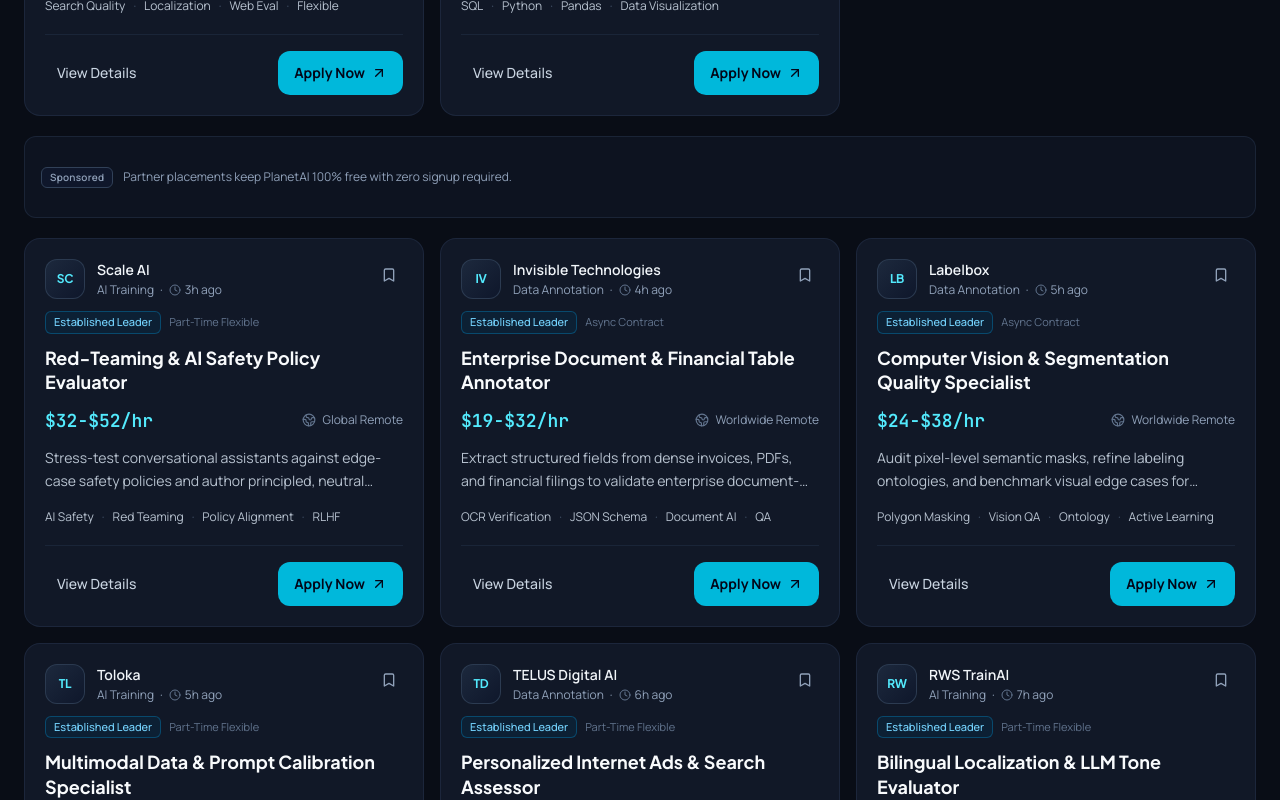
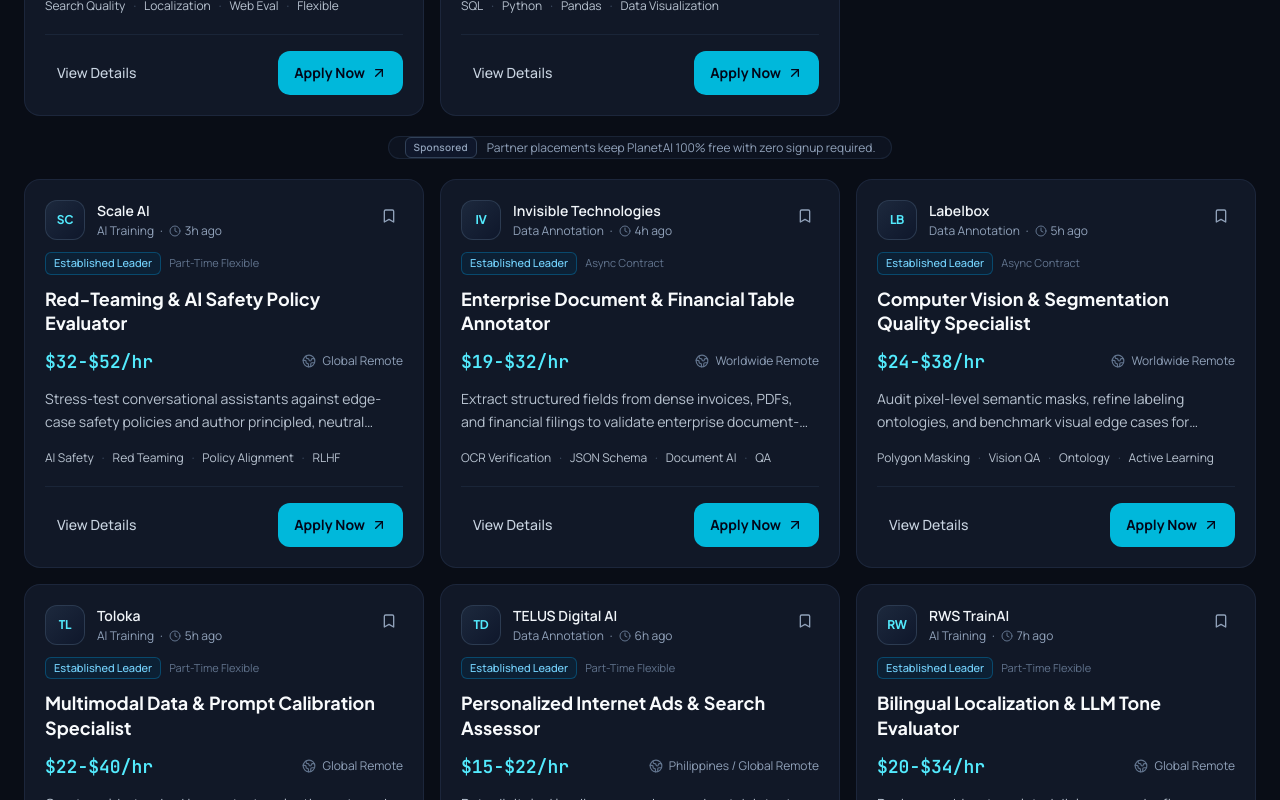
Before and after one commit to workatlas/planetai, a React (Vite) app: page / in a window 1280 px wide. Shown: the part 1940-2740 px from the top of the page. Built offline with nearby package versions, Linux system fonts and the light colour scheme.

Commit message:
Refactor AdBanner component layout and styles

```diff
--- a/src/components/AdBanner.tsx
+++ b/src/components/AdBanner.tsx
@@ -50,27 +50,26 @@ export const AdBanner: React.FC<AdBannerProps> = ({
       data-admob-unit={ADMOB_BANNER_UNIT}
       className={
         fullBleed
-          ? 'w-full'
-          : 'mx-auto w-full max-w-7xl px-4 sm:px-6'
+          ? 'w-full flex justify-center'
+          : 'mx-auto w-full max-w-7xl px-4 sm:px-6 flex justify-center'
       }
     >
-      <div className="relative flex flex-col sm:flex-row sm:items-center justify-between gap-2 sm:gap-4 min-h-[68px] sm:min-h-[82px] overflow-hidden rounded-xl border border-slate-800/80 bg-[#0D1320] px-4 py-2.5">
-        <div className="flex flex-wrap sm:flex-nowrap items-center gap-x-2.5 gap-y-1.5 min-w-0 flex-1">
-          <span className="shrink-0 rounded-md border border-slate-700 bg-slate-900 px-2 py-0.5 text-[10px] font-semibold tracking-wide text-slate-400">
+      <div className="ad-banner-frame relative mx-auto overflow-hidden rounded-xl border border-slate-800/80 bg-[#0D1320]">
+        <div className="flex h-full w-full items-center gap-2.5 px-3 md:px-4">
+          <span className="shrink-0 rounded-md border border-slate-700 bg-slate-900 px-1.5 md:px-2 py-0.5 text-[10px] font-semibold tracking-wide text-slate-400">
             Sponsored
           </span>
-          <p className="text-xs text-slate-400 line-clamp-2 leading-snug min-w-0">
+          <p className="text-[11px] md:text-xs text-slate-400 line-clamp-2 leading-tight min-w-0">
             Partner placements keep PlanetAI 100% free with zero signup required.
           </p>
         </div>
 
         <ins
-          className="adsbygoogle block shrink-0 max-w-full"
-          style={{display: 'inline-block', maxHeight: '72px'}}
+          className="adsbygoogle ad-banner-ins absolute inset-0 z-10"
           data-ad-client={ADSENSE_CLIENT}
           data-ad-slot={slotId}
           data-ad-format="horizontal"
-          data-full-width-responsive="true"
+          data-full-width-responsive="false"
         />
       </div>
     </aside>
```
